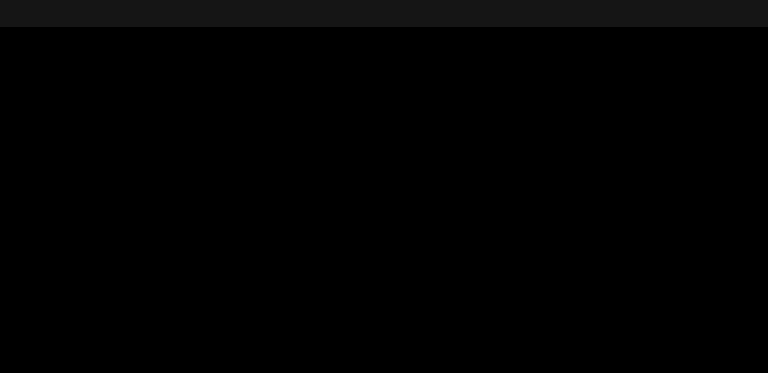
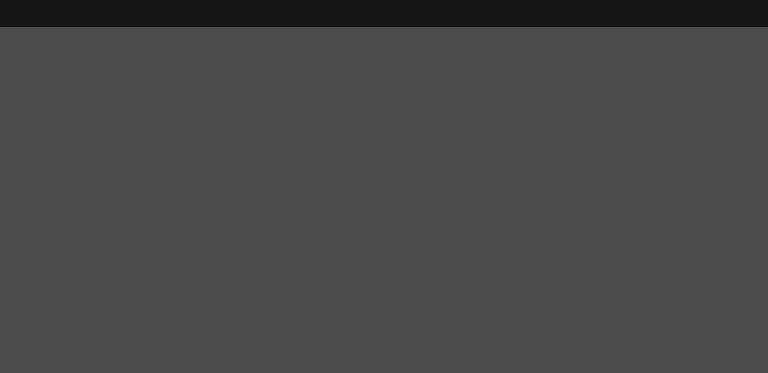
Before and after one commit to emanuelefavero/electron-boilerplate, an Electron app: page renderer/index.html in a window 768 px wide. Shown: the top 373 px of the page. Drawn offline with Linux system fonts and the light colour scheme.

Commit message:
add transparency bg

```diff
--- a/renderer/css/style.css
+++ b/renderer/css/style.css
@@ -8,7 +8,8 @@
   font-family: system-ui, -apple-system, BlinkMacSystemFont, 'Segoe UI', Roboto,
     Oxygen, Ubuntu, Cantarell, 'Open Sans', 'Helvetica Neue', sans-serif,
     sans-serif;
-  background-color: #000;
+  /* TIP: you can also set opacity values in rgba() */
+  background-color: rgba(0, 0, 0, 0.7);
   color: #fff;
   /* padding-top: 2rem; */
   height: 100vh;
```
